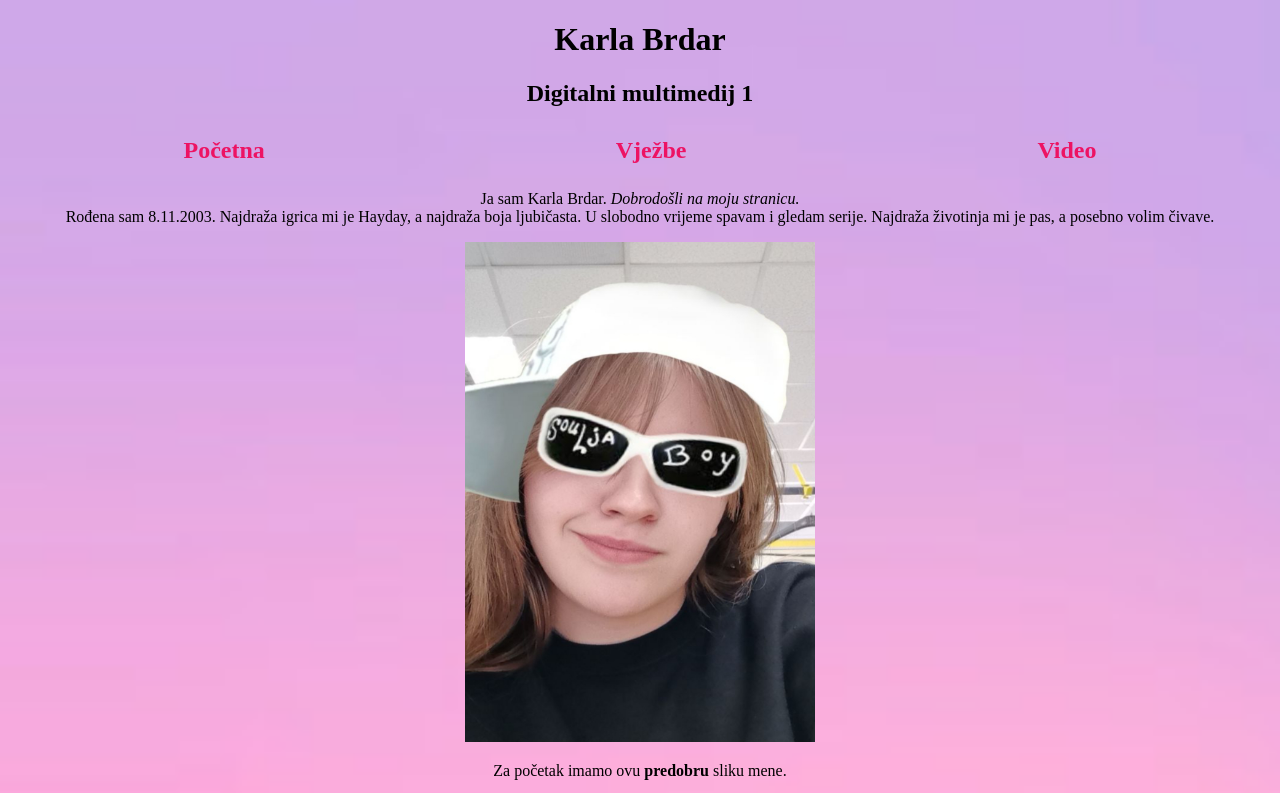
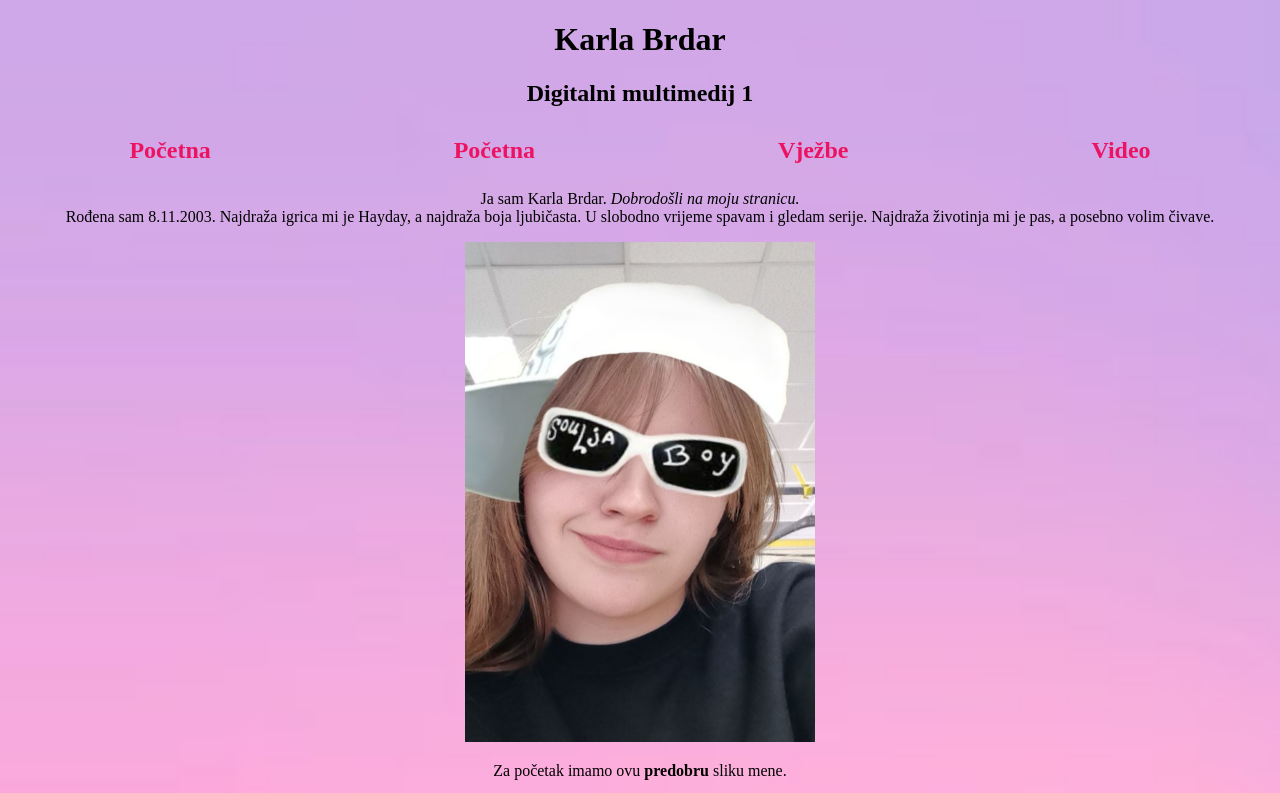
Before and after one commit to karlabrdar/Karla.Brdar, a plain HTML site: page o_meni.html in a window 1280 px wide. Shown: the top 793 px of the page. Drawn offline with Linux system fonts and the light colour scheme.

Commit message:
o_meni.html

```diff
--- a/o_meni.html
+++ b/o_meni.html
@@ -11,6 +11,7 @@
 
 <nav id="main-menu">
 <a href="index.html"> Početna </a>
+  <a href="o_meni.html"> Početna </a>
 <a href="vjezbe.html">Vježbe</a>
 <a href="video.html">Video</a>
 </nav>
```
